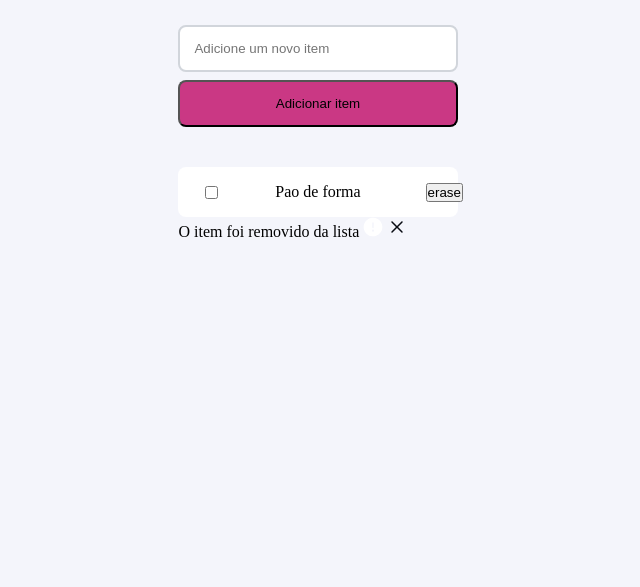
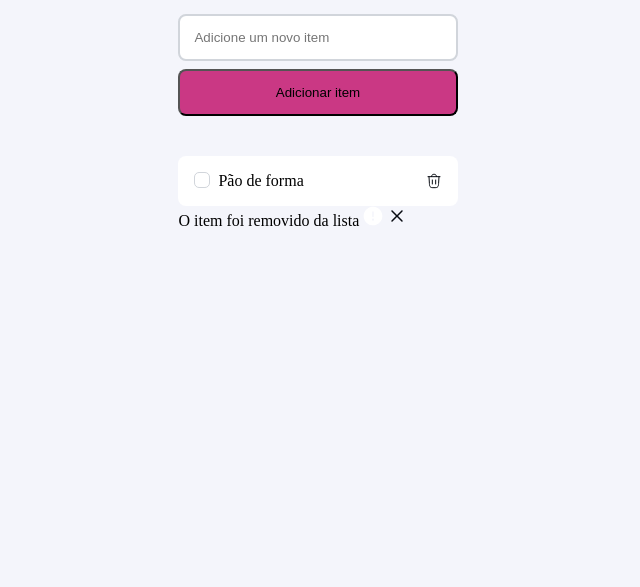
Before and after one commit to victor-gustavo/Quicklist, a plain HTML site: page index.html in a window 1280 px wide. Shown: the part 213-800 px from the top of the page, without its empty margins (322-962 px from the left). Drawn offline with Linux system fonts and the light colour scheme.

Commit message:
finalizando a estilização da lista de itens

```diff
--- a/index.html
+++ b/index.html
@@ -16,7 +16,7 @@
 
     <main>
         <tittle>
-            <img src="assets/icons/link button.svg" alt="">
+            <img src="assets/icons/link-button.svg.svg" alt="">
             <h1>Compras da semana</h1>
         </tittle>
 
@@ -26,10 +26,15 @@
         </form>
 
         <ul>
-            <li id="item-list">
-                Pao de forma
-                <input type="checkbox" name="completed" id="completed">
-                <input type="button" value="erase">
+            <li class="item-list">
+                <div>
+                    <div class="check-container">
+                        <input type="checkbox" name="" id="">
+                    </div>
+                    <span>Pão de forma</span>
+                </div>
+                <button>
+                </button>
             </li>
         </ul>
 
--- a/style/main.css
+++ b/style/main.css
@@ -18,20 +18,58 @@ main{
             padding: 1rem;
             background-color: var(--background-secondary);
             border-radius: .5rem;
-            position: relative;
             display: flex;
-            justify-content: center;
+            justify-content: space-between;
             align-items: center;
 
-            & input[type="checkbox"]{
-                position: absolute;
-                right: calc(100% - 2.5rem);
+            & div{
+                display: flex;
+                gap: .5rem;
+
+                & .check-container{
+                    position: relative;
+                    height: 1rem;
+                    width: 1rem;
+                    border: 1px solid var(--border-primary);
+                    border-radius: .315rem;
+
+                    & input[type="checkbox"]{
+                        position: absolute;
+                        inset: 0;
+                        opacity: 0;
+                    }
+
+                    &:has(:checked){
+                        background: url(../assets/icons/state=selected.svg)center;
+                        border: none;
+                    }
+
+                    &:hover{
+                        border: 1px solid green;
+                    }
+                }
             }
 
-            input[type="button"]{
-                position: absolute;
-                left: calc(100% - 2rem);
+            button{
+                position: relative;
+                height: 1rem;
+                width: 1rem;
+                border: none;
+                display: flex;
+                background-color: inherit;
+                cursor: pointer;
+                justify-content: center;
+                align-items: center;
+
+                &::before{
+                    content: "";
+                    position: absolute;
+                    background: url(../assets/icons/erase.svg)center/contain;
+                    height: 1rem;
+                    width: 1rem;
+                }
             }
         }
     }
+
 }
```
Also changed, not shown: assets/icons/erase-hover.svg (added), assets/icons/link-button.svg (renamed from assets/icons/link button.svg).
